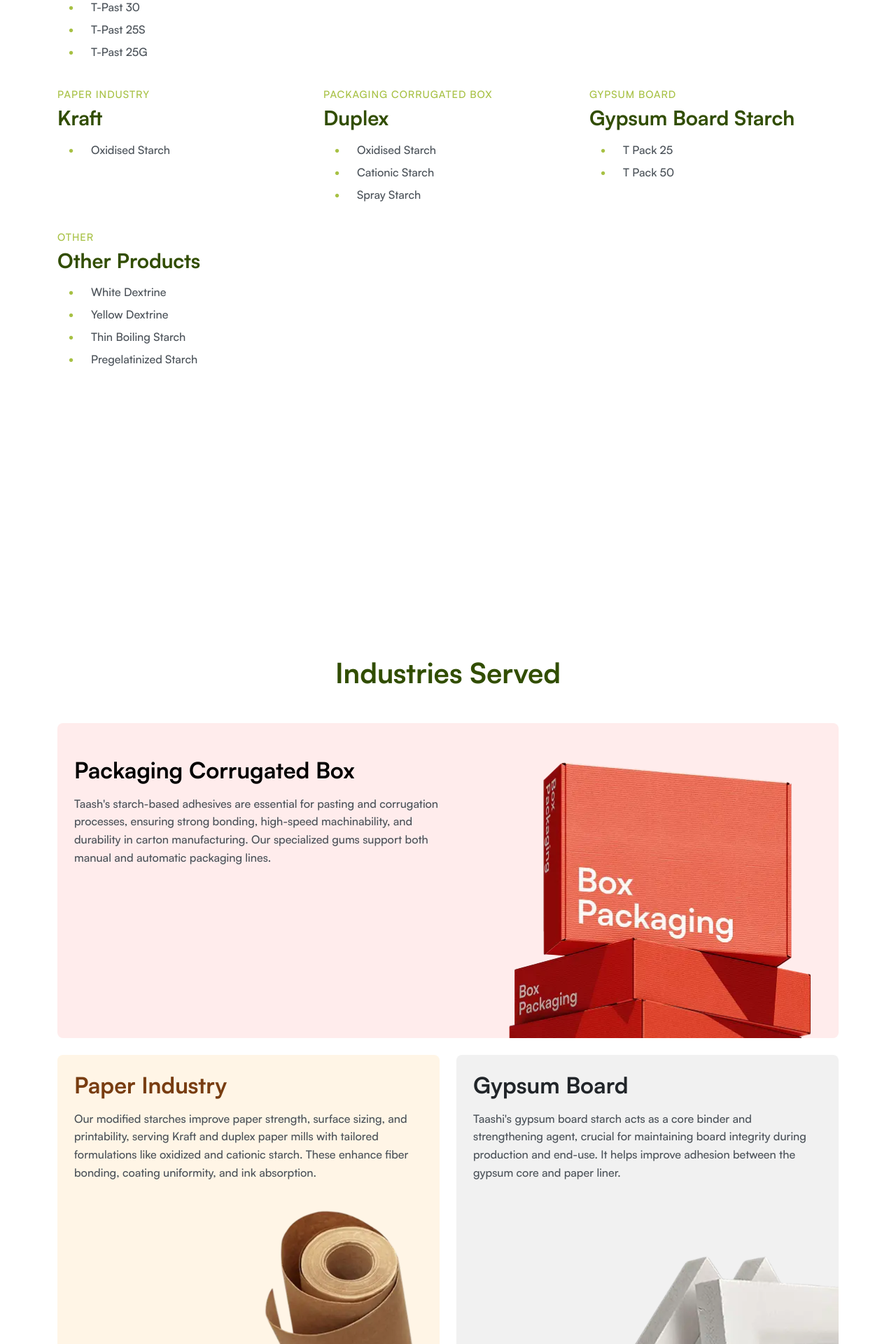
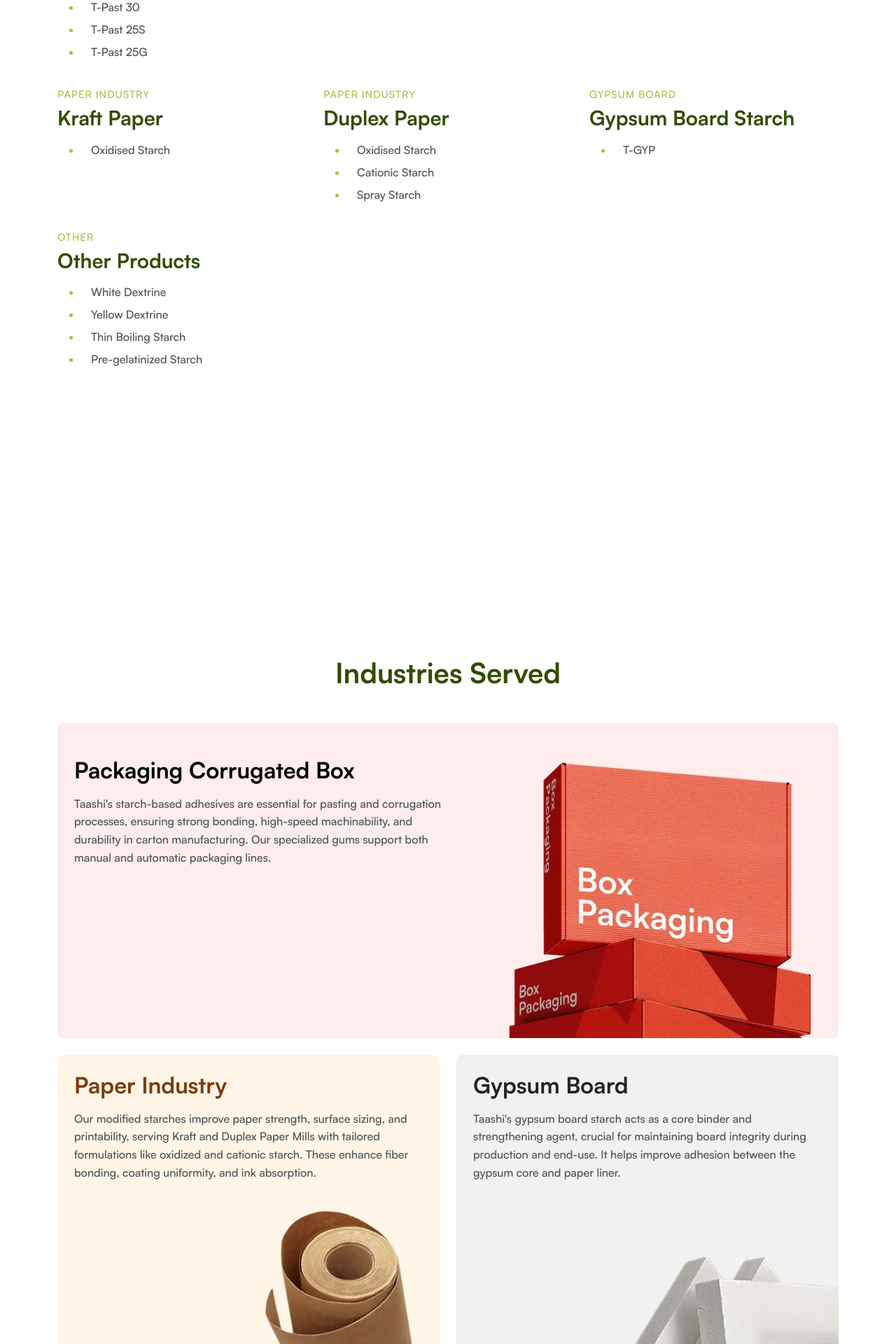
Before and after one commit to AryaKagathara/Taashi-Next, a Next.js app: page / in a window 1280 px wide. Shown: the part 1720-3640 px from the top of the page at 70% size. Built offline with nearby package versions, Linux system fonts and the light colour scheme.

Commit message:
Text change

```diff
--- /dev/null
+++ b/src/app/components/Copyright.jsx
@@ -0,0 +1,19 @@
+// components/Copyright.js
+
+const Copyright = ({ startYear, companyName }) => {
+  const currentYear = new Date().getFullYear();
+
+  // Conditionally render the year range
+  // If startYear is the same as currentYear, just show the currentYear.
+  const yearText = startYear === currentYear
+    ? currentYear
+    : `${startYear} - ${currentYear}`;
+
+  return (
+    <p className="copyright">
+      © {yearText} {companyName}
+    </p>
+  );
+};
+
+export default Copyright;
--- a/src/app/components/Footer.jsx
+++ b/src/app/components/Footer.jsx
@@ -6,6 +6,7 @@ import Image from "next/image";
 import Logo from "@/../public/images/Logo.svg";
 import downArrow from '@/../public/images/dropdown-arrow.svg';
 import { useState, useEffect } from 'react';
+import Copyright from "./Copyright";
 
 // Ensure you have the correct path to your CSS file
 // import "../css/style.css";
@@ -35,7 +36,7 @@ const Footer = () => {
                     </div>
                     <div className="row mt-5 footer-bottom">
                         <div className="col-md-6 text-center text-md-start">
-                            <p className="copyright">© 2018 - 2025 Taashi Industries LLC</p>
+                            <Copyright startYear={2018} companyName="Taashi Industries LLP" />
                         </div>
                         <div className="col-md-6 text-center text-md-end">
                             <p className="credits">Design & Developed by <a href="https://comsci.tech" target="_blank">Comsci</a></p>
--- a/src/app/page.js
+++ b/src/app/page.js
@@ -111,14 +111,14 @@ export default function HomePage() {
              <div className="col-lg-4 col-md-6 col-12 fadeInUp" data-scroll data-scroll-speed=".1">
               <div className="product-item">
                 <h6>Paper Industry</h6>
-                <h3>Kraft</h3>
+                <h3>Kraft Paper</h3>
                 <ul><li>Oxidised Starch</li></ul>
               </div>
             </div>
              <div className="col-lg-4 col-md-6 col-12 fadeInUp" data-scroll data-scroll-speed=".1">
               <div className="product-item">
-                <h6>Packaging Corrugated Box</h6>
-                <h3>Duplex</h3>
+                <h6>Paper Industry</h6>
+                <h3>Duplex Paper</h3>
                 <ul><li>Oxidised Starch</li><li>Cationic Starch</li><li>Spray Starch</li></ul>
               </div>
             </div>
@@ -126,14 +126,14 @@ export default function HomePage() {
               <div className="product-item">
                 <h6>Gypsum Board</h6>
                 <h3>Gypsum Board Starch</h3>
-                <ul><li>T Pack 25</li><li>T Pack 50</li></ul>
+                <ul><li>T-GYP</li></ul>
               </div>
             </div>
              <div className="col-12 fadeInUp" data-scroll data-scroll-speed=".1">
               <div className="product-item">
                 <h6>Other</h6>
                 <h3>Other Products</h3>
-                <ul><li>White Dextrine</li><li>Yellow Dextrine</li><li>Thin Boiling Starch</li><li>Pregelatinized Starch</li></ul>
+                <ul><li>White Dextrine</li><li>Yellow Dextrine</li><li>Thin Boiling Starch</li><li>Pre-gelatinized Starch</li></ul>
               </div>
             </div>
           </div>
@@ -146,7 +146,7 @@ export default function HomePage() {
               <div className="industry-item package-industry d-flex flex-column flex-md-row py-4">
                 <div className="industry-content flex-grow-1 px-4 py-4" data-scroll data-scroll-speed=".05"> {/* Inner parallax */}
                   <h3>Packaging Corrugated Box</h3>
-                  <p>Taash&apos;s starch-based adhesives are essential for pasting and corrugation processes, ensuring strong bonding, high-speed machinability, and durability in carton manufacturing. Our specialized gums support both manual and automatic packaging lines.</p>
+                  <p>Taashi&apos;s starch-based adhesives are essential for pasting and corrugation processes, ensuring strong bonding, high-speed machinability, and durability in carton manufacturing. Our specialized gums support both manual and automatic packaging lines.</p>
                 </div>
                 <div className="industry-image p-3 p-md-0">
                   <Image
@@ -166,7 +166,7 @@ export default function HomePage() {
               <div className="industry-item paper-industry">
                 <div className="industry-content px-4 py-4" data-scroll data-scroll-speed=".05">
                   <h3>Paper Industry</h3>
-                  <p>Our modified starches improve paper strength, surface sizing, and printability, serving Kraft and duplex paper mills with tailored formulations like oxidized and cationic starch. These enhance fiber bonding, coating uniformity, and ink absorption.</p>
+                  <p>Our modified starches improve paper strength, surface sizing, and printability, serving Kraft and Duplex Paper Mills with tailored formulations like oxidized and cationic starch. These enhance fiber bonding, coating uniformity, and ink absorption.</p>
                 </div>
                 <div className="industry-image">
                   <Image
@@ -206,7 +206,7 @@ export default function HomePage() {
               <div className="industry-item other-industry d-flex flex-column flex-md-row py-4">
                 <div className="industry-content flex-grow-1 px-4 py-4" data-scroll data-scroll-speed=".05">
                   <h3>Other Industries</h3>
-                  <p>Our specialty starches like dextrines, thin boiling starch, and pregelatinized starch are used in textiles, adhesives, food processing, and foundries for their binding, thickening, and film-forming properties.</p>
+                  <p>Our specialty starches like dextrines, thin boiling starch, and pregelatinized starch are used in textiles, adhesives, and foundries for their binding, thickening, and film-forming properties.</p>
                 </div>
                 <div className="industry-image p-3 p-md-0">
                   <Image
@@ -283,7 +283,7 @@ export default function HomePage() {
                 />
                 <h4>Pickup Option</h4>
                 <p className="mb-0">You can also arrange for self-pickup directly from our manufacturing facility:</p>
-                <p className="address-text mt-1">Survey No. 426P1, Bagathala Khakhrāla Road,<br /> Near Na Morbi, Rajkot, Gujarat — 363641, India</p>
+                <p className="address-text mt-1">Survey No. 426P1, Bagathala Khakhrāla Road,<br /> At Bagathala, Morbi, Gujarat — 363641, India</p>
               </div>
             </div>
           </div>
```
